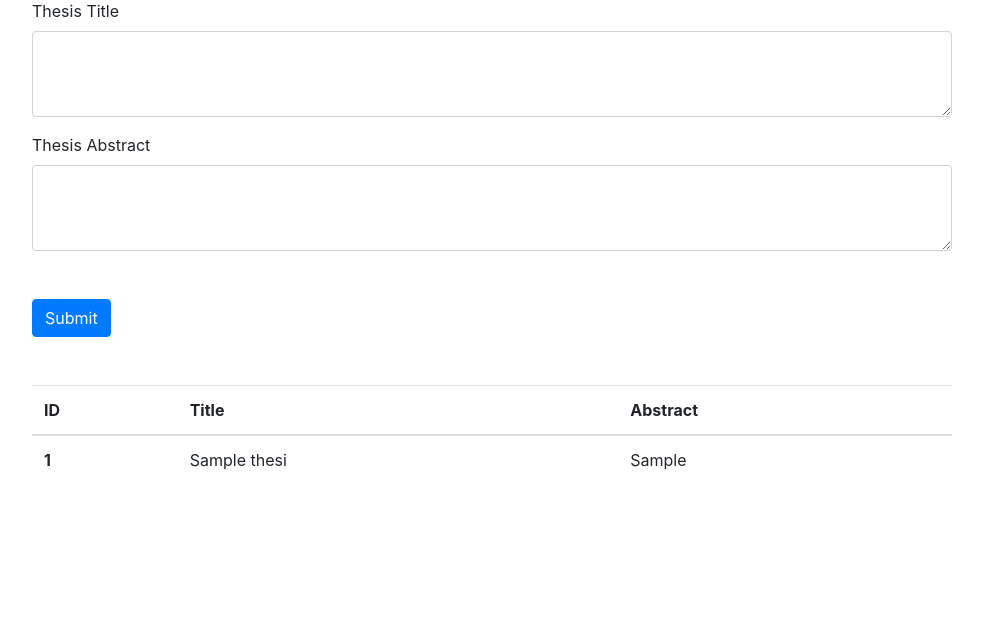
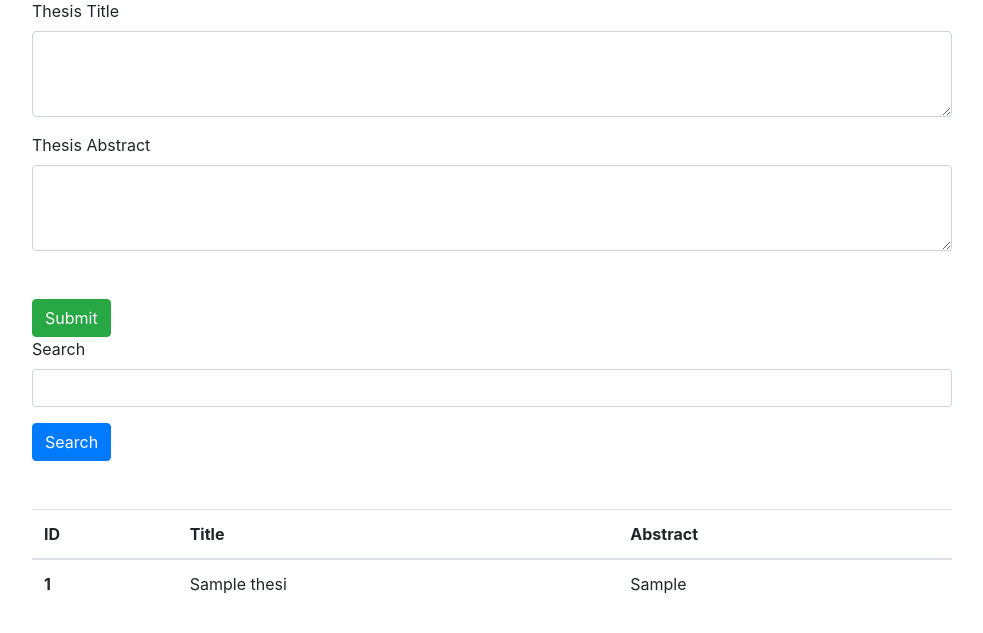
Before and after one commit to cristianmontes143/thesis-UI, a Flask app: page / in a window 1280 px wide. Shown: the part 49-682 px from the top of the page, without its empty margins (148-1131 px from the left). Run offline with Flask 3, Linux system fonts and the light colour scheme; tables that the repository leaves empty hold one stand-in row (values such as "Sample post"); some libraries are stand-ins or nearby versions.

Commit message:
search button

```diff
--- a/website/templates/home.html
+++ b/website/templates/home.html
@@ -25,8 +25,19 @@
             <label for="thesisAbstract" class="form-label">Thesis Abstract</label>
             <textarea class="form-control" id="thesisAbstract" name="thesis_abstract" rows="3"></textarea>
           </div>
-          <button type="submit" class="btn btn-primary">Submit</button>
+          <button type="submit" class="btn btn-success">Submit</button>
         </form>
+
+
+
+        <form id="thesisForm" method="POST" action="/">
+          <div class="mb-3">
+            <label for="searchQuery" class="form-label">Search</label>
+            <input type="text" class="form-control" id="searchQuery" name="search_query">
+          </div>
+          <button type="submit" class="btn btn-primary">Search</button>
+        </form>
+
 
         {% with messages = get_flashed_messages() %}
         {% if messages %}
--- a/website/views.py
+++ b/website/views.py
@@ -5,7 +5,12 @@ views = Blueprint('views', __name__)
 
 @views.route('/', methods=['GET', 'POST'])
 def home():
-    theses = Thesis.query.all()
+    if request.method == 'POST':
+        search_query = request.form['search_query']
+        theses = Thesis.query.filter(Thesis.title.ilike(f'%{search_query}%')).all()
+    else:
+        theses = Thesis.query.all()
+
     return render_template('home.html', theses=theses)
 
 
```
